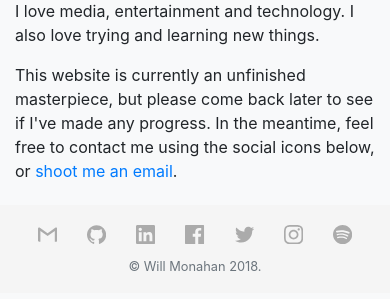
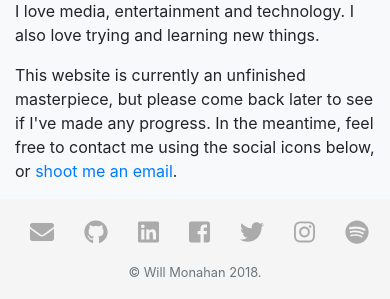
Before and after one commit to willmonahan/wmonahan, a PHP site: page / in a window 390 px wide. Shown: the part 551-850 px from the top of the page. Before the commit the page ends 822 px from the top, so only its background shows below. Run offline with PHP 8.4, Linux system fonts and the light colour scheme; some libraries are stand-ins or nearby versions.

Commit message:
change social icons to fontawesome
removed social svg files

```diff
--- a/css/main.css
+++ b/css/main.css
@@ -38,24 +38,15 @@ p > a:hover {
 	}
 }
 
-.social .social-icon {
-	width: 1.2em;
-	height: 1.2em;
-	fill: rgba(0,0,0,.3);
+.social .social-link {
+	font-size: 1.5em;
+	color: rgba(0,0,0,.3);
 	transition: 0.5s;
-	margin-left: 1.5em;
-	margin-right: 1.5em;
+
 }
 
-@media (max-width: 575px) {
-	.social .social-icon {
-		margin-left: 0.8em;
-		margin-right: 0.8em;
-	}
-}
-
-.social .social-icon:hover {
-	fill: rgba(0,0,0,.5);
+.social .social-link:hover {
+	color: rgba(0,0,0,.5);
 }
 
 .footer {
--- a/index.html
+++ b/index.html
@@ -8,6 +8,7 @@
 
 		<link rel="stylesheet" href="https://stackpath.bootstrapcdn.com/bootstrap/4.1.0/css/bootstrap.min.css" integrity="sha384-9gVQ4dYFwwWSjIDZnLEWnxCjeSWFphJiwGPXr1jddIhOegiu1FwO5qRGvFXOdJZ4" crossorigin="anonymous">
 		<link href="css/main.css" rel="stylesheet">
+		<script defer src="https://use.fontawesome.com/releases/v5.0.10/js/all.js" integrity="sha384-slN8GvtUJGnv6ca26v8EzVaR9DC58QEwsIk9q1QXdCU8Yu8ck/tL/5szYlBbqmS+" crossorigin="anonymous"></script>
 		<script
   			src="https://code.jquery.com/jquery-3.3.1.min.js"
   			integrity="sha256-FgpCb/KJQlLNfOu91ta32o/NMZxltwRo8QtmkMRdAu8="
@@ -43,14 +44,14 @@
 		</div><!--Container End-->
 
 		<footer class="footer row mx-0">
-			<div class="col-12 text-center pb-1 pt-3 social">
-				<a href="mailto:will@wmonahan.com" class="social-link"><svg class="social-icon"><use href="social/gmail.svg#gmail-icon"></use></svg></a>
-				<a href="https://github.com/willmonahan/" class="social-link"><svg class="social-icon"><use href="social/github.svg#github-icon"></use></svg></a>
-				<a href="https://www.linkedin.com/in/will-monahan-19a179101/" class="social-link"><svg class="social-icon"><use href="social/linkedin.svg#linkedin-icon"></use></svg></a>
-				<a href="https://fb.me/willmonahan/" class="social-link"><svg class="social-icon"><use href="social/facebook.svg#facebook-icon"></use></svg></a>
-				<a href="https://twitter.com/willmonahan13/" class="social-link"><svg class="social-icon"><use href="social/twitter.svg#twitter-icon"></use></svg></a>
-				<a href="https://instagram.com/willmonahan13/" class="social-link"><svg class="social-icon"><use href="social/instagram.svg#instagram-icon"></use></svg></a>
-				<a href="https://open.spotify.com/user/willmonahan?si=NY-Oem7KQRKeP8ngN3YqcQ" class="social-link"><svg class="social-icon"><use href="social/spotify.svg#spotify-icon"></use></svg></a>
+			<div class="col-12 text-center pb-1 pt-3 social d-flex d-sm-block">
+				<a href="mailto:will@wmonahan.com" class="social-link col"><i class="fas fa-envelope"></i></a>
+				<a href="https://github.com/willmonahan/" class="social-link col"><i class="fab fa-github"></i></a>
+				<a href="https://www.linkedin.com/in/will-monahan-19a179101/" class="social-link col"><i class="fab fa-linkedin"></i></a>
+				<a href="https://fb.me/willmonahan/" class="social-link col"><i class="fab fa-facebook-square"></i></a>
+				<a href="https://twitter.com/willmonahan13/" class="social-link col"><i class="fab fa-twitter"></i></a>
+				<a href="https://instagram.com/willmonahan13/" class="social-link col"><i class="fab fa-instagram"></i></use></svg></a>
+				<a href="https://open.spotify.com/user/willmonahan?si=NY-Oem7KQRKeP8ngN3YqcQ" class="social-link col"><i class="fab fa-spotify"></i></a>
 			</div>
 
 			<div class="col-12 text-center pb-3 pt-1">
```
Also changed, not shown: social/facebook.svg (deleted), social/github.svg (deleted), social/gmail.svg (deleted), social/instagram.svg (deleted), social/linkedin.svg (deleted), social/spotify.svg (deleted), social/twitter.svg (deleted).
